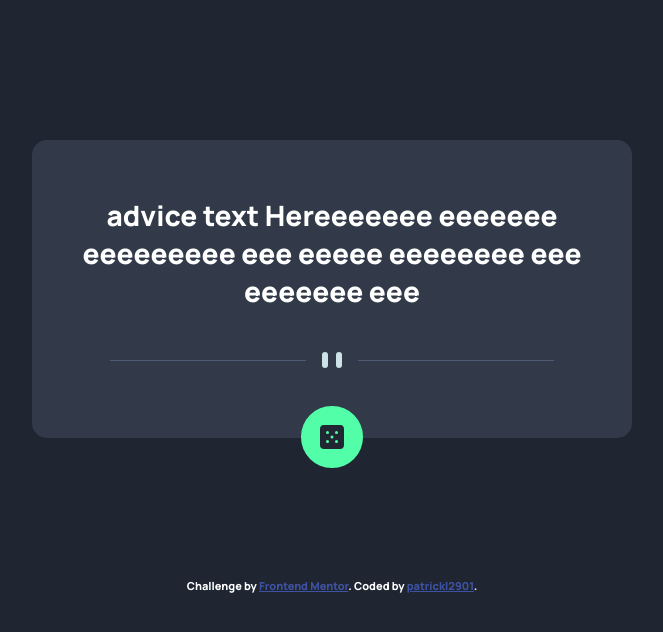
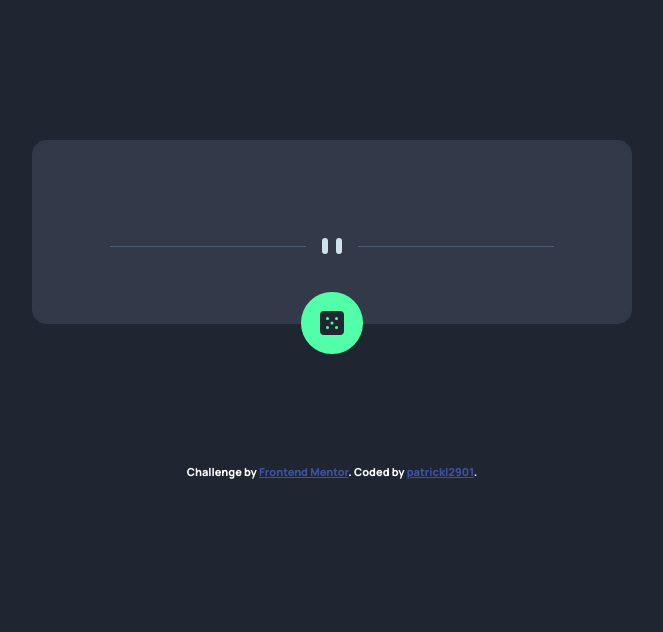
Before and after one commit to patrickl2901/advice-generator-app, a plain HTML site: page index.html in a window 1280 px wide. Shown: the whole page, without its empty margins (308-971 px from the left). Drawn offline with Linux system fonts and the light colour scheme; no server answers.

Commit message:
removed placeholder text

```diff
--- a/index.html
+++ b/index.html
@@ -23,7 +23,7 @@
         <p id="advice-id"></p>
       </div>
       <div class="advice-text">
-        <p id="advice-text">advice text Hereeeeeee eeeeeee eeeeeeeee eee eeeee eeeeeeee eee eeeeeee eee</p>
+        <p id="advice-text"></p>
       </div>
       <div class="advice-card-footer">
         <img src="./img/pattern-divider-mobile.svg" class="divider-mobile" alt="divider">
```
